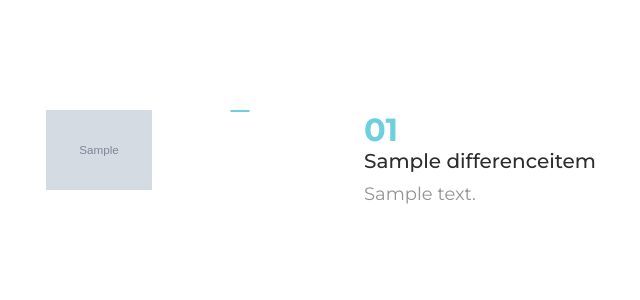
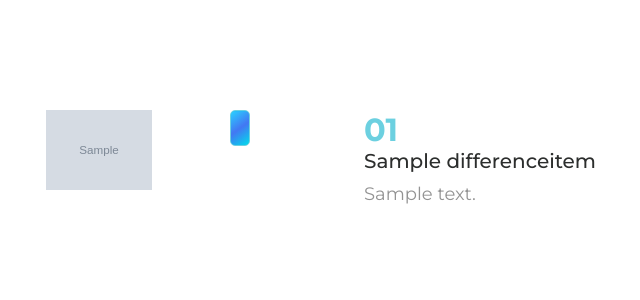
Before and after one commit to kingoker/AORA_django, a Django app: page /innovation/ in a window 1280 px wide. Shown: the part 970-1270 px from the top of the page, without its empty margins (350-990 px from the left). Run offline with Django 4.2, Linux system fonts and the light colour scheme; tables that the repository leaves empty hold one stand-in row (values such as "Sample post"); grey boxes marked "Sample" are stand-in pictures.

Commit message:
styles changed 5

```diff
--- a/AORA/static/css/main.css
+++ b/AORA/static/css/main.css
@@ -671,7 +671,7 @@ img{
 }
 .innovation__block_line{
     width: 20px;
-    height: 0px;
+    max-height: 100%;
     background: linear-gradient(144deg,#2ad1ff, #4277f3 50%,#00DDEB);;
     border: 1px solid #6CD0E0;
     border-radius: 5px;
--- a/AORA/static/js/script.js
+++ b/AORA/static/js/script.js
@@ -46,7 +46,7 @@ if (document.getElementsByClassName("innovation__block_line")){
     let innerHeight = window.innerHeight;
     var totalHeight = scrollHeight-innerHeight;
     window.onscroll = function(){
-        var progressHeight = (window.pageYOffset / totalHeight) * 100;
+        var progressHeight = ((window.pageYOffset / totalHeight) * 100)-70;
         pogress[0].style.height = progressHeight + "%";
     }
 }
```
